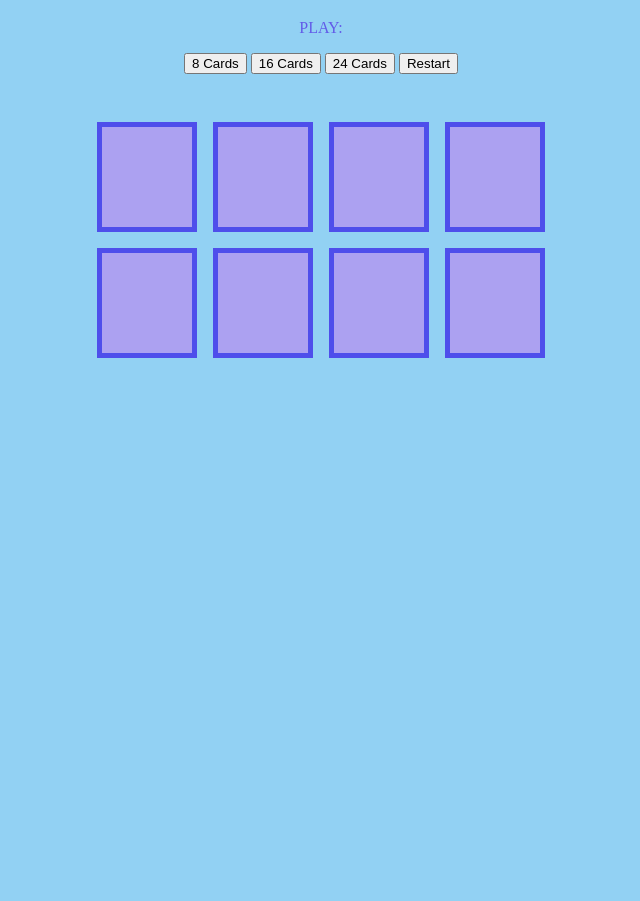
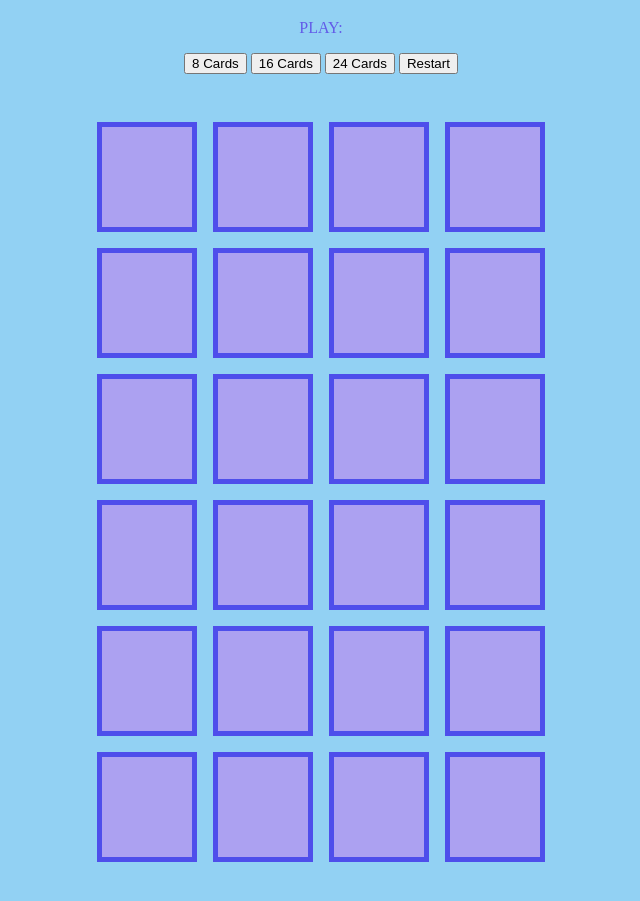
Before and after one commit to Analisac49/MatchThis, a plain HTML site: page index.html in a window 1280 px wide. Shown: the part 61-962 px from the top of the page, without its empty margins (327-967 px from the left). Before the commit the page ends 829 px from the top, so only its background shows below. Drawn offline with Linux system fonts and the light colour scheme.

Commit message:
LastEdit

```diff
--- a/script.js
+++ b/script.js
@@ -2,7 +2,10 @@
 const cardsContainer = document.getElementById("cards-container");
 
 // Define the available colors
-const colors = ["CornflowerBlue", "Teal", "DeepSkyBlue", "DarkSeaGreen", "Plum", "MediumVioletRed", "LightCoral", "LemonChiffon", "green", "blue", "teal", "orange", "pink", "red"];
+const colors = [
+    "CornflowerBlue", "Teal", "DeepSkyBlue", "DarkSeaGreen", "Plum", "MediumVioletRed",
+    "LightCoral", "LemonChiffon", "Gold", "SlateGray", "Orchid", "Crimson"
+];
 
 // Initialize game state variables
 let revealedCount = 0; // Count of revealed cards
@@ -59,11 +62,6 @@ function buildCard(color) {
             awaitingEndOfMove = false;
             revealedCount += 2;
 
-            // Check if all cards are revealed, display a win message
-            if (revealedCount === cardCount) {
-                alert("You win!");
-            }
-
             return;
         }
 
@@ -112,7 +110,7 @@ function startGame(cardCount) {
 
     // Check if the cardCount is 24 and add more cards if needed
     if (cardCount === 24) {
-        for (let i = 0; i < 8; i++) { // Add 8 more cards for a total of 24 (Had issues getting 24)
+        for (let i = 0; i < 0; i++) { // Add 8 more cards for a total of 24 (Had issues getting 24)
             const extraCard = buildCard(colors[i]);
             cardsContainer.appendChild(extraCard);
         }
@@ -147,5 +145,5 @@ if (btn8 && btn16 && btn24 && btnRestart) {
 
 // Call startGame with an initial card count like 8 when the page loads
 window.onload = () => {
-    startGame(8);
+    startGame(24);
 };
```
Also changed, not shown: index.html (+0 -8 lines), pokeball.png (deleted), 1 other file.
